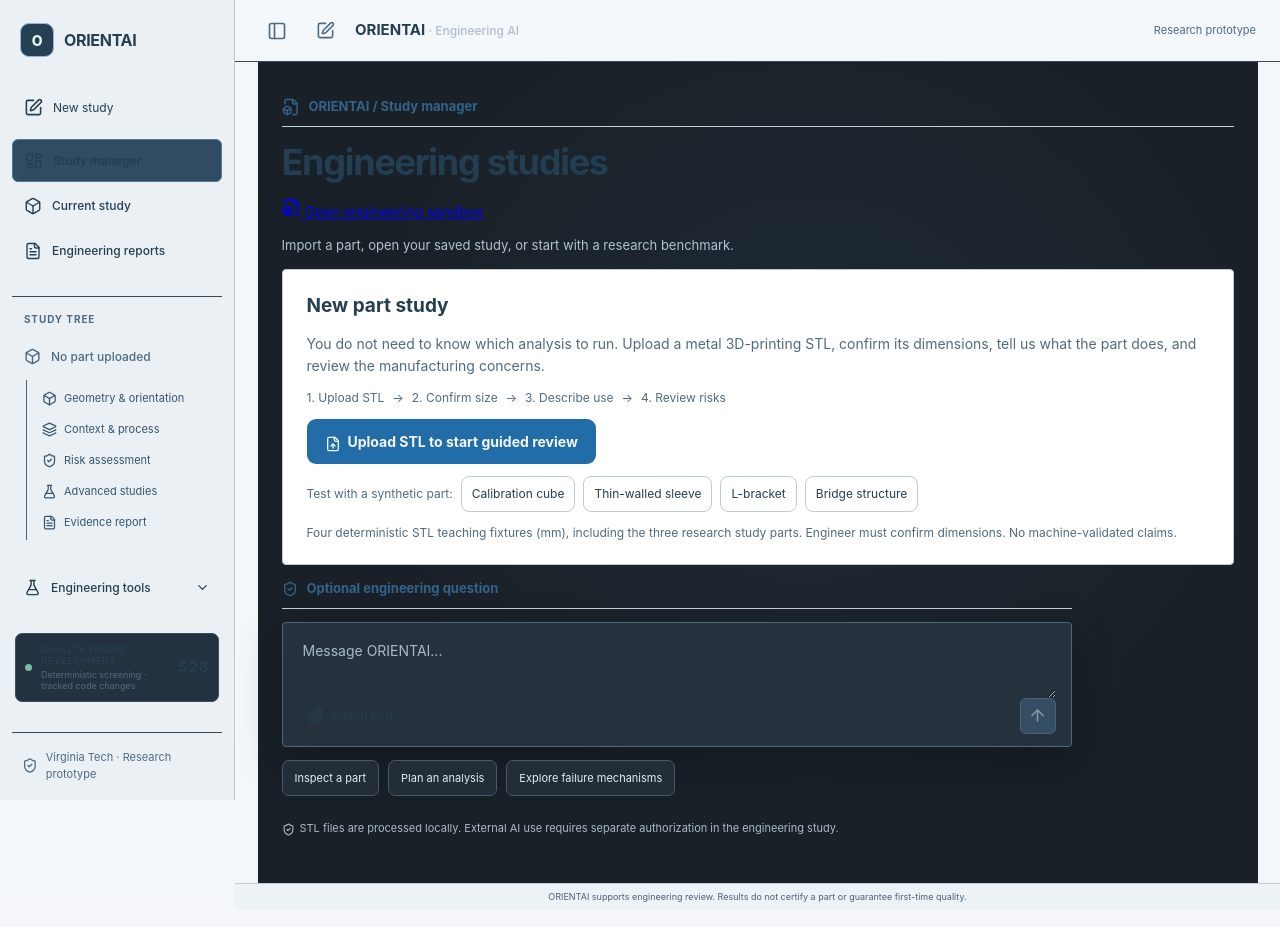
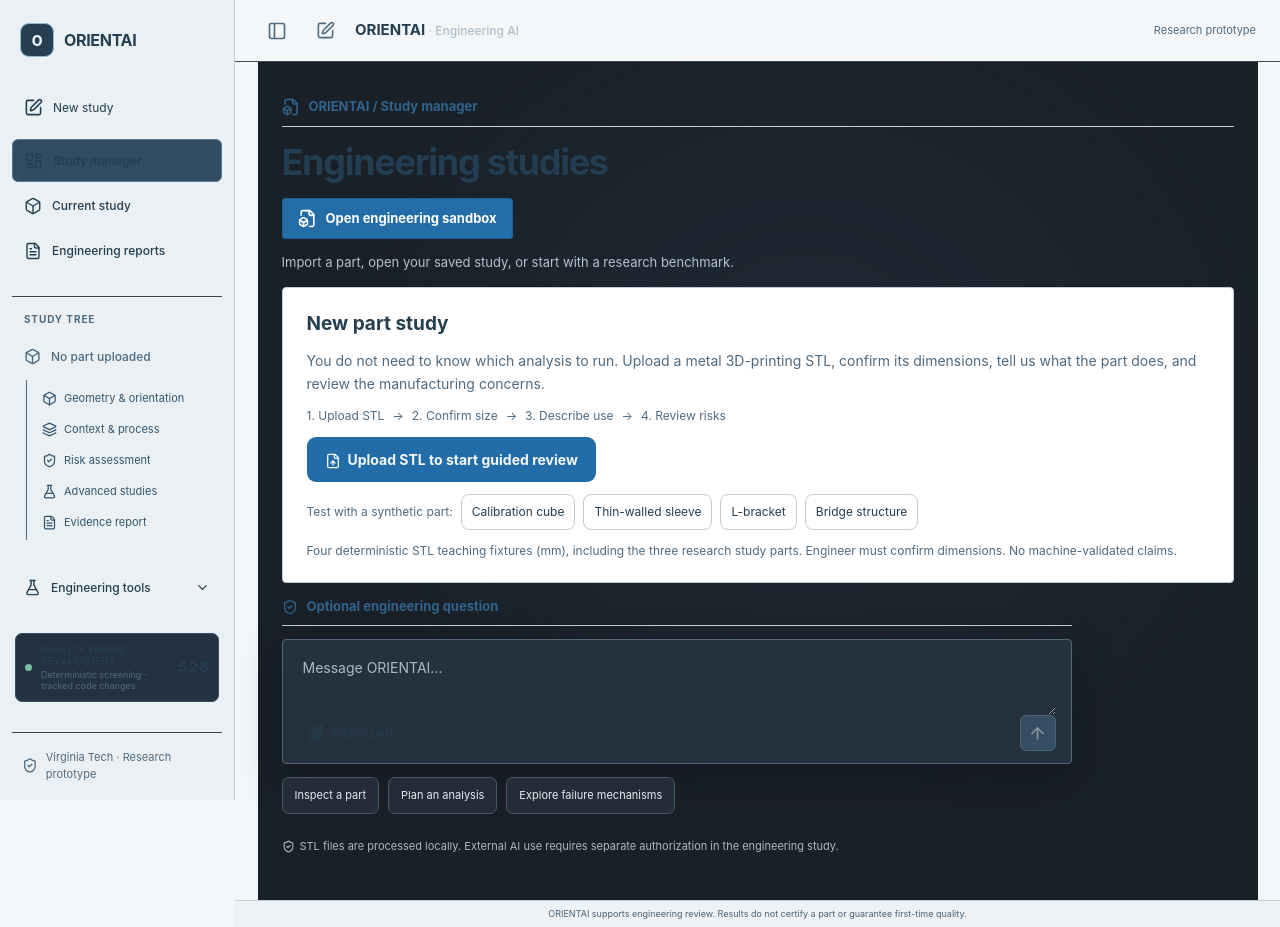
Before and after one commit to Wickey23/boeing-vt-am-first-time-quality, a Next.js app: page / in a window 1280 px wide. Built offline with nearby package versions, Linux system fonts and the light colour scheme.

Commit message:
Style direct sandbox entry as primary engineering action

```diff
--- a/components/v2/cad-application-shell.css
+++ b/components/v2/cad-application-shell.css
@@ -43,3 +43,5 @@
 .oaDocumentCenter .oaDocumentHeading{color:#31638b;border-color:#c3d1dd}
 .oaDocumentCenter .oaExisting{background:#fff;border-color:#c4d1dc}
 .oaDocumentCenter .oaExisting a{color:#226ca7}
+
+.oaDocumentCenter .oaOpenSandbox{display:inline-flex;align-items:center;gap:9px;align-self:flex-start;padding:10px 15px;border:1px solid #1e6096;border-radius:3px;background:#246da7;color:#fff;font-size:13px;font-weight:650;text-decoration:none}.oaDocumentCenter .oaOpenSandbox:hover{background:#195f96}.oaDocumentCenter .oaOpenSandbox:focus-visible{outline:2px solid #5084ad;outline-offset:3px}
```
